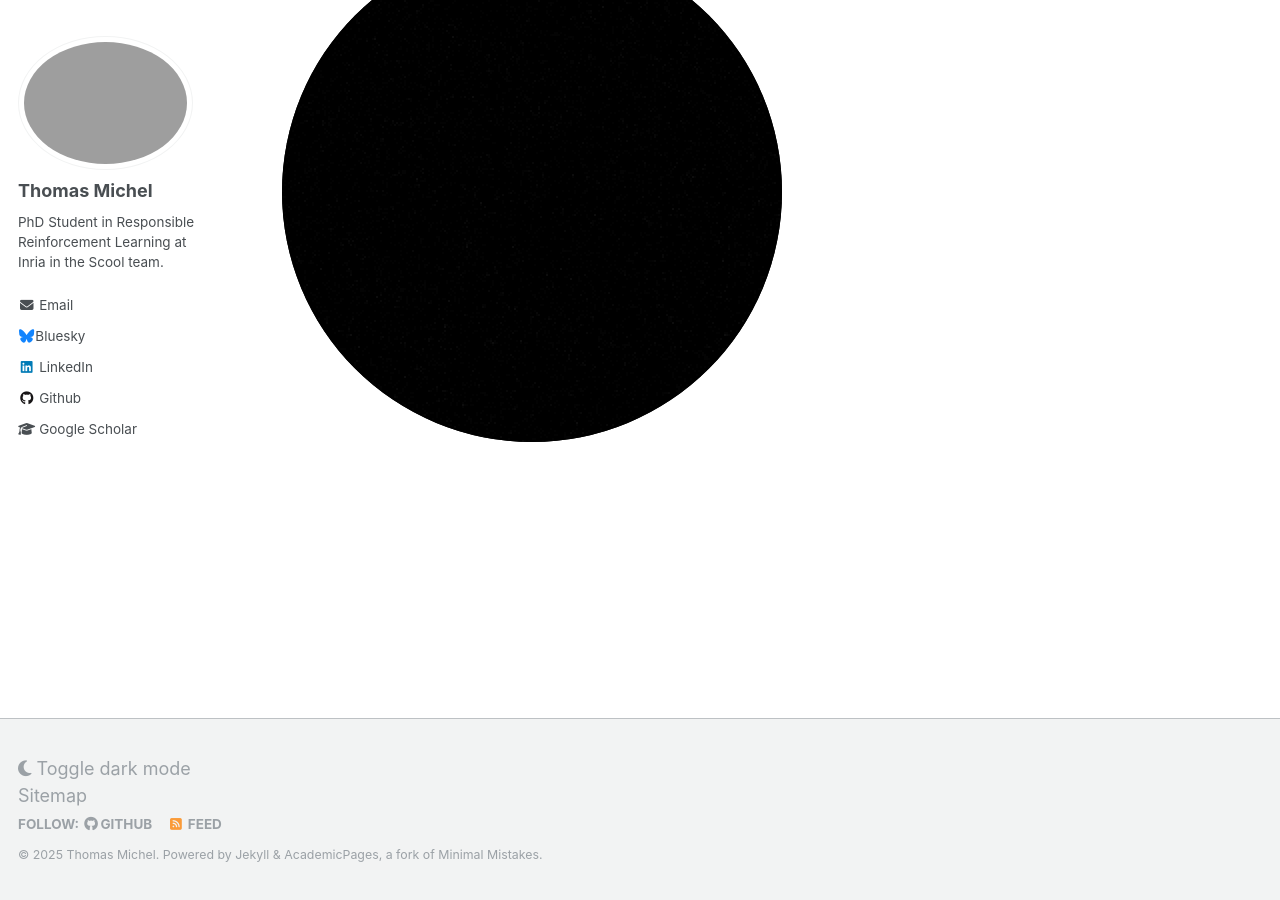
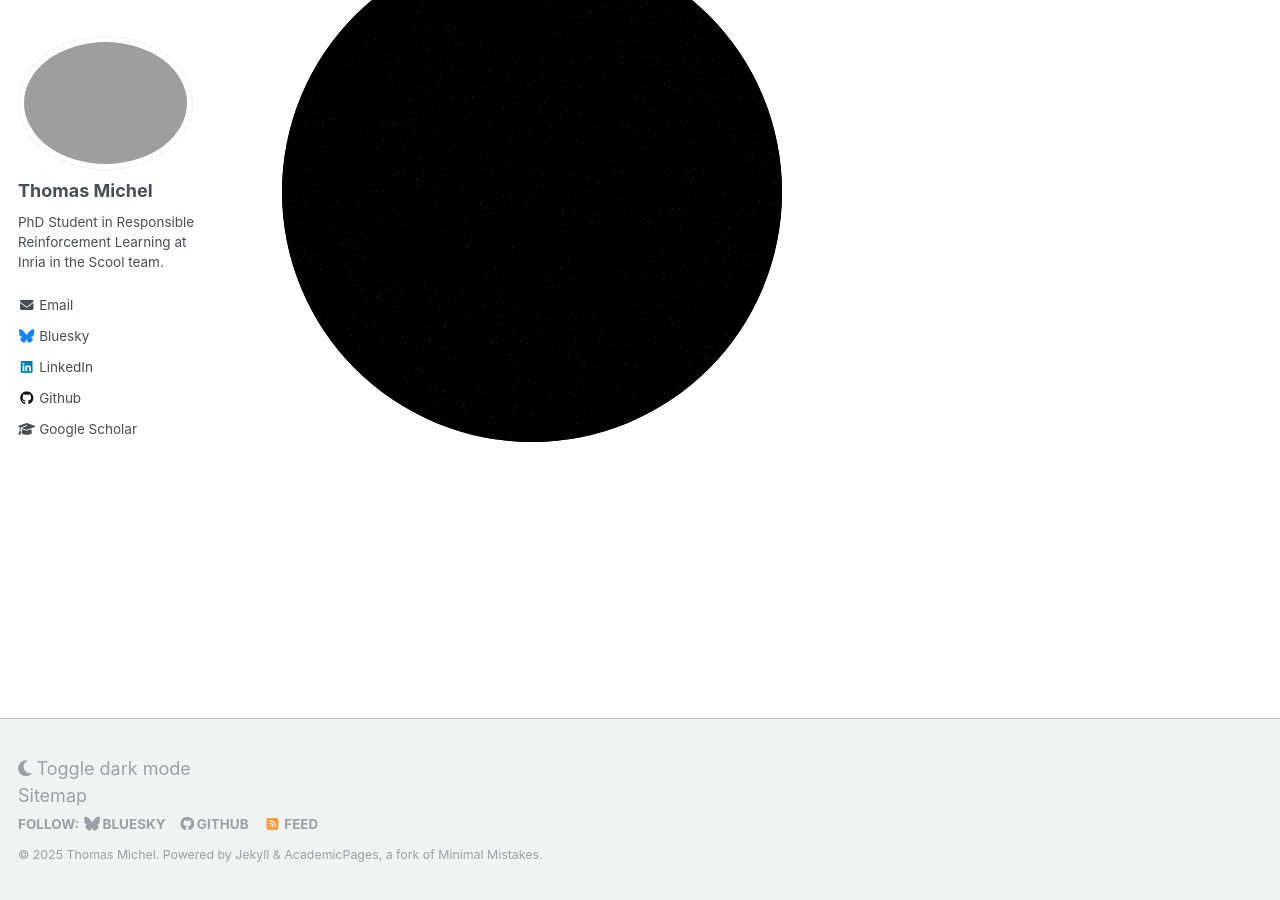
Before and after one commit to Thomick/Thomick.github.io, a Jekyll site: the page built from _pages/about.md, in a window 1280 px wide and 900 px high, scrolled down 723 px. Built offline with Jekyll 4.4.1, drawn with Linux system fonts in a browser that asks for light colours; comment, search, counter and statistics services are not loaded.

Commit message:
Fix bluesky links

```diff
--- a/_includes/author-profile.html
+++ b/_includes/author-profile.html
@@ -37,14 +37,14 @@
                   <li><a href="mailto:{{ author.email }}"><i class="fas fa-fw fa-envelope" aria-hidden="true"></i> {{
                               site.data.ui-text[site.locale].email_label | default: "Email" }}</a></li>
                   {% endif %}
-                  {% if author.bluesky %}
-                  <li><a href="https://bsky.app/profile/{{ author.bluesky }}"><i class="fab fa-fw fa-bluesky"
-                                    aria-hidden="true"></i>Bluesky</a></li>
-                  {% endif %}
                   {% if author.keybase %}
                   <li><a href="https://keybase.io/{{ author.keybase }}"><i class="fas fa-fw fa-key"
                                     aria-hidden="true"></i>
                               Keybase</a></li>
+                  {% endif %}
+                  {% if author.bluesky %}
+                  <li><a href="https://bsky.app/profile/{{ author.bluesky }}"><i class="fab fa-fw fa-bluesky"
+                                    aria-hidden="true"></i> Bluesky</a></li>
                   {% endif %}
                   {% if author.researchgate %}
                   <li><a href="{{ author.researchgate }}"><i class="fab fa-fw fa-researchgate" aria-hidden="true"></i>
--- a/_includes/footer.html
+++ b/_includes/footer.html
@@ -3,22 +3,36 @@
 <div class="page__footer-follow">
   <ul class="social-icons">
     {% if site.data.ui-text[site.locale].follow_label %}
-      <li><strong>{{ site.data.ui-text[site.locale].follow_label }}</strong></li>
+    <li><strong>{{ site.data.ui-text[site.locale].follow_label }}</strong></li>
+    {% endif %}
+    {% if site.author.bluesky %}
+    <li><a href="https://bsky.app/profile/{{ site.author.bluesky }}"><i class="fab fa-bluesky" aria-hidden="true"></i>
+        Bluesky</a></li>
     {% endif %}
     {% if site.twitter.username %}
-      <li><a href="https://twitter.com/{{ site.twitter.username }}"><i class="fab fa-twitter-square" aria-hidden="true"></i> Twitter</a></li>
+    <li><a href="https://twitter.com/{{ site.twitter.username }}"><i class="fab fa-twitter-square"
+          aria-hidden="true"></i> Twitter</a></li>
     {% endif %}
     {% if site.facebook.username %}
-      <li><a href="https://facebook.com/{{ site.facebook.username }}"><i class="fab fa-facebook-square" aria-hidden="true"></i> Facebook</a></li>
+    <li><a href="https://facebook.com/{{ site.facebook.username }}"><i class="fab fa-facebook-square"
+          aria-hidden="true"></i> Facebook</a></li>
     {% endif %}
     {% if site.author.github %}
-      <li><a href="http://github.com/{{ site.author.github }}"><i class="fab fa-github" aria-hidden="true"></i> GitHub</a></li>
+    <li><a href="http://github.com/{{ site.author.github }}"><i class="fab fa-github" aria-hidden="true"></i> GitHub</a>
+    </li>
     {% endif %}
     {% if site.author.bitbucket %}
-      <li><a href="http://bitbucket.org/{{ site.author.bitbucket }}"><i class="fab fa-bitbucket" aria-hidden="true"></i> Bitbucket</a></li>
+    <li><a href="http://bitbucket.org/{{ site.author.bitbucket }}"><i class="fab fa-bitbucket" aria-hidden="true"></i>
+        Bitbucket</a></li>
     {% endif %}
-    <li><a href="{% if site.atom_feed.path %}{{ site.atom_feed.path }}{% else %}{{ base_path }}/feed.xml{% endif %}"><i class="fa fa-fw fa-rss-square" aria-hidden="true"></i> {{ site.data.ui-text[site.locale].feed_label | default: "Feed" }}</a></li>
+    <li><a href="{% if site.atom_feed.path %}{{ site.atom_feed.path }}{% else %}{{ base_path }}/feed.xml{% endif %}"><i
+          class="fa fa-fw fa-rss-square" aria-hidden="true"></i> {{ site.data.ui-text[site.locale].feed_label | default:
+        "Feed" }}</a></li>
   </ul>
 </div>
 
-<div class="page__footer-copyright">&copy; {{ site.time | date: '%Y' }} {{ site.name | default: site.title }}. {{ site.data.ui-text[site.locale].powered_by | default: "Powered by" }} <a href="http://jekyllrb.com" rel="nofollow">Jekyll</a> &amp; <a href="https://github.com/academicpages/academicpages.github.io">AcademicPages</a>, a fork of <a href="https://mademistakes.com/work/minimal-mistakes-jekyll-theme/" rel="nofollow">Minimal Mistakes</a>.</div>
+<div class="page__footer-copyright">&copy; {{ site.time | date: '%Y' }} {{ site.name | default: site.title }}. {{
+  site.data.ui-text[site.locale].powered_by | default: "Powered by" }} <a href="http://jekyllrb.com"
+    rel="nofollow">Jekyll</a> &amp; <a
+    href="https://github.com/academicpages/academicpages.github.io">AcademicPages</a>, a fork of <a
+    href="https://mademistakes.com/work/minimal-mistakes-jekyll-theme/" rel="nofollow">Minimal Mistakes</a>.</div>
```
Also changed, not shown: 3 other files.
